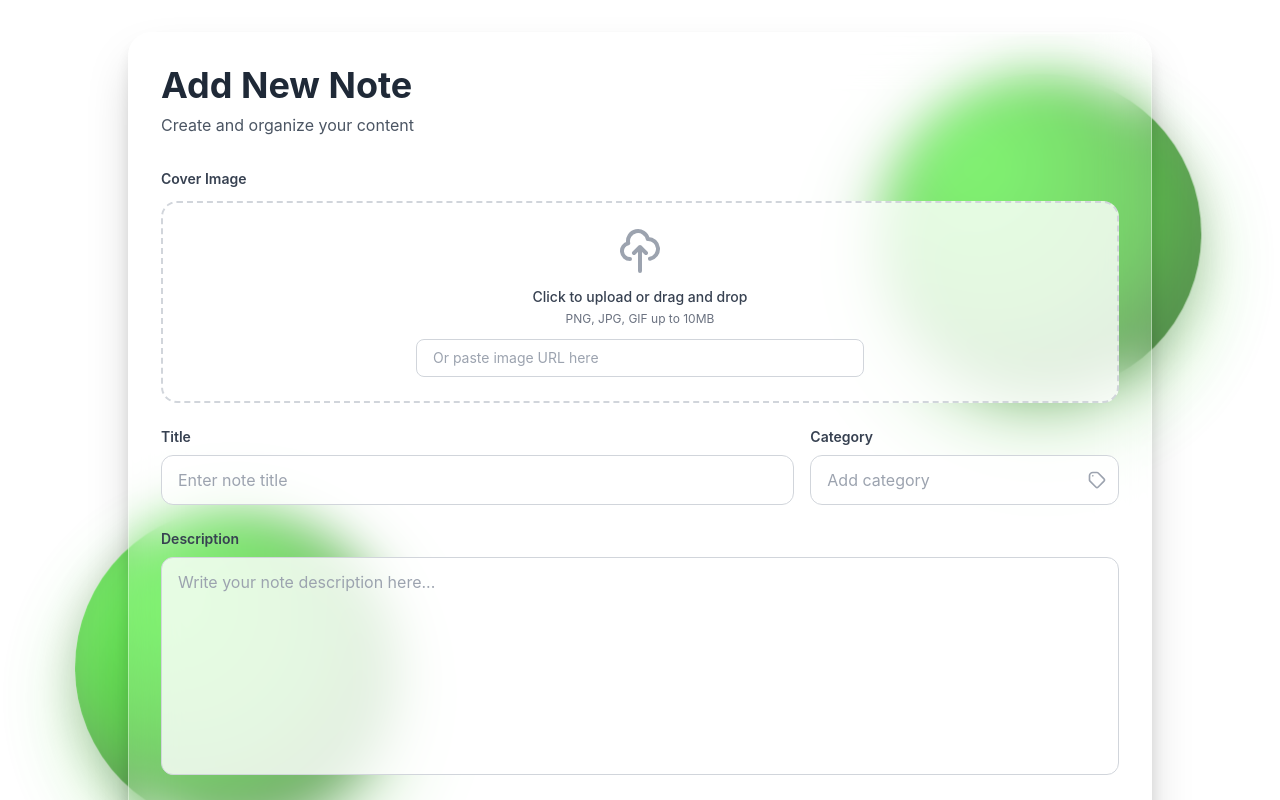
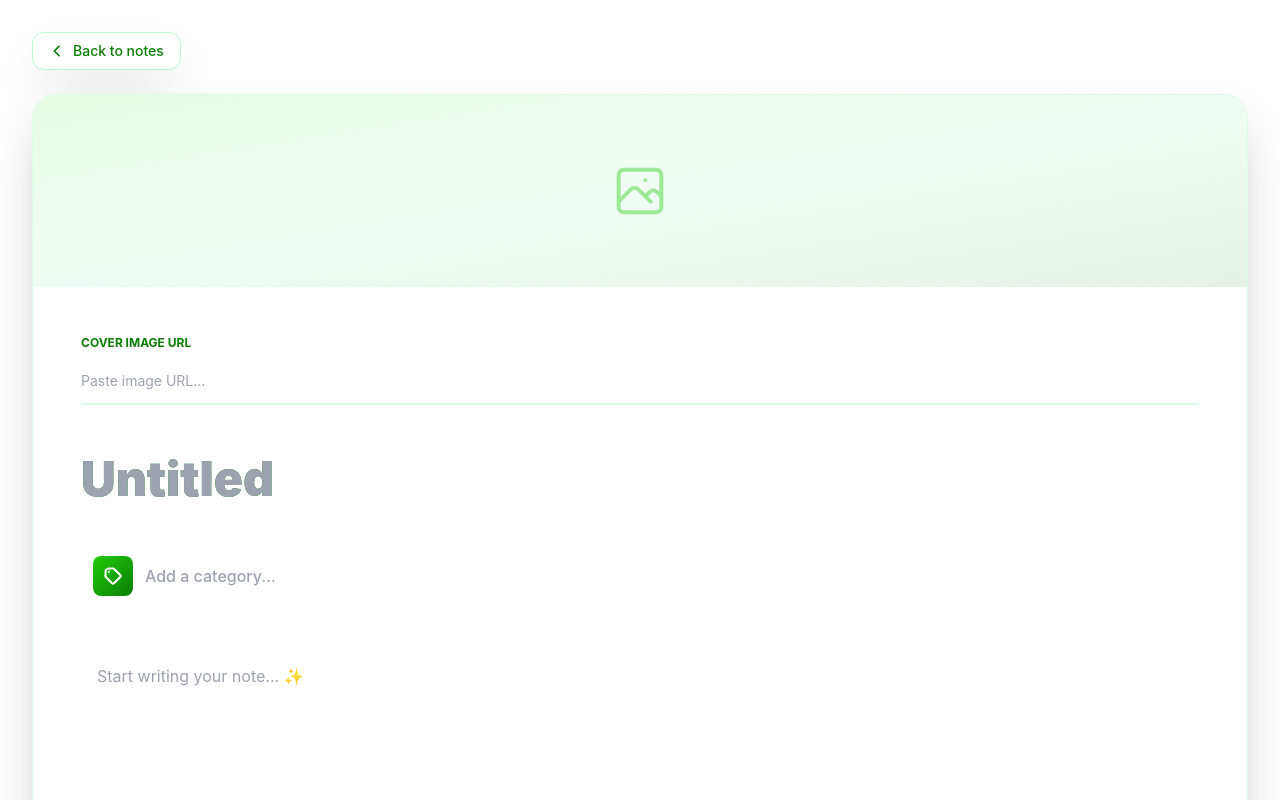
Before and after one commit to dulmini11/NotesApp, a React (Create React App) app in the folder client/: page /add in a window 1280 px wide. Shown: the top 800 px of the page. Built offline with nearby package versions, Linux system fonts and the light colour scheme.

Commit message:
feat(client): redesign add note page UI

```diff
--- a/client/src/pages/add.jsx
+++ b/client/src/pages/add.jsx
@@ -1,6 +1,6 @@
-import React, { useState } from 'react';
+import React, { useState } from "react";
+import { useNavigate } from "react-router-dom";
 import axios from "axios";
-import { useNavigate } from 'react-router-dom';
 
 const Add = () => {
   const [book, setBook] = useState({
@@ -13,186 +13,143 @@ const Add = () => {
   const navigate = useNavigate();
 
   const handleChange = (e) => {
-    setBook(prev => ({ ...prev, [e.target.name]: e.target.value }));
+    setBook((prev) => ({ ...prev, [e.target.name]: e.target.value }));
   };
 
   const handleClick = async (e) => {
     e.preventDefault();
     try {
       await axios.post("http://localhost:8800/note", book);
-      navigate("/");
+      navigate("/allnotes");
     } catch (err) {
       console.log(err);
     }
   };
 
-  console.log(book);
+  return (
+    <div className="min-h-screen bg-white p-4 md:p-8">
+      <div className="relative z-10 max-w-7xl mx-auto">
 
-  return (
-    <div className="min-h-screen relative overflow-hidden flex items-center justify-center p-8" style={{background: '#ffffff'}}>
-      {/* 3D Ball - Top Right with Animation */}
-      <div className="absolute top-20 right-20 w-80 h-80 rounded-full opacity-70" style={{
-        background: 'radial-gradient(circle at 30% 30%, #2ef015, #22cb0b, #1ea309, #16850a)',
-        boxShadow: 'inset -30px -30px 60px rgba(0, 0, 0, 0.3), inset 20px 20px 40px rgba(255, 255, 255, 0.1), 0 30px 80px rgba(34, 203, 11, 0.4), 0 10px 40px rgba(0, 0, 0, 0.3)',
-        animation: 'float 6s ease-in-out infinite'
-      }}></div>
-
-      {/* 3D Ball - Bottom Left with Animation */}
-      <div className="absolute bottom-20 left-20 w-80 h-80 rounded-full opacity-70" style={{
-        background: 'radial-gradient(circle at 30% 30%, #2ef015, #22cb0b, #1ea309, #16850a)',
-        boxShadow: 'inset -30px -30px 60px rgba(0, 0, 0, 0.3), inset 20px 20px 40px rgba(255, 255, 255, 0.1), 0 30px 80px rgba(34, 203, 11, 0.4), 0 10px 40px rgba(0, 0, 0, 0.3)',
-        animation: 'float 6s ease-in-out infinite 3s'
-      }}></div>
-
-      <style>{`
-        @keyframes float {
-          0%, 100% {
-            transform: translateY(0px) translateX(0px);
-          }
-          25% {
-            transform: translateY(-20px) translateX(10px);
-          }
-          50% {
-            transform: translateY(-10px) translateX(-10px);
-          }
-          75% {
-            transform: translateY(-25px) translateX(5px);
-          }
-        }
-      `}</style>
-
-      {/* Container */}
-      <div className="relative z-10 w-full max-w-5xl">
-        <div className="rounded-3xl p-8 shadow-2xl backdrop-blur-xl border border-white border-opacity-40" style={{
-          background: 'rgba(255, 255, 255, 0.15)',
-          boxShadow: '0 25px 50px -12px rgba(0, 0, 0, 0.25), 0 10px 20px -5px rgba(0, 0, 0, 0.15), inset 0 1px 0 0 rgba(255, 255, 255, 0.5)'
-        }}>
         {/* Header */}
-          <div className="mb-8">
-            <h1 className="text-4xl font-bold text-gray-800">Add New Note</h1>
-            <p className="text-gray-600 mt-2">Create and organize your content</p>
+        <div className="mb-6">
+          <button
+            onClick={() => navigate("/allnotes")}
+            className="group inline-flex items-center gap-2 px-4 py-2 text-sm font-medium text-[#0a7e04] hover:text-white bg-white hover:bg-[#22cb0b] rounded-xl shadow-2xl transition-all duration-300 border border-green-200"
+          >
+            <svg
+              className="w-4 h-4 transition-transform group-hover:-translate-x-1"
+              fill="none"
+              stroke="currentColor"
+              viewBox="0 0 24 24"
+            >
+              <path strokeLinecap="round" strokeLinejoin="round" strokeWidth={2.5} d="M15 19l-7-7 7-7" />
+            </svg>
+            Back to notes
+          </button>
         </div>
 
-          {/* Cover Image Section */}
-          <div className="mb-6">
-            <label className="block text-sm font-semibold text-gray-700 mb-3">Cover Image</label>
-            <div className="rounded-2xl p-6 border-2 border-dashed border-gray-300 hover:border-gray-400 transition-colors cursor-pointer" style={{
-              background: 'rgba(255, 255, 255, 0.8)'
-            }}>
-              <div className="flex flex-col items-center justify-center">
-                <svg className="w-12 h-12 text-gray-400 mb-3" fill="none" stroke="currentColor" viewBox="0 0 24 24">
-                  <path strokeLinecap="round" strokeLinejoin="round" strokeWidth="2" d="M7 16a4 4 0 01-.88-7.903A5 5 0 1115.9 6L16 6a5 5 0 011 9.9M15 13l-3-3m0 0l-3 3m3-3v12"></path>
+        {/* Card */}
+        <div className="bg-white/80 backdrop-blur-xl rounded-3xl shadow-2xl border border-green-100 overflow-hidden transition-all duration-500">
+
+          {/* Cover Preview */}
+          <div className="relative">
+            {book.cover ? (
+              <div className="w-full h-64 bg-gradient-to-br from-[#22cb0b]/20 to-[#0a7e04]/20">
+                <img
+                  src={book.cover}
+                  alt="Cover"
+                  className="w-full h-full object-cover"
+                  onError={(e) => (e.target.style.display = "none")}
+                />
+              </div>
+            ) : (
+              <div className="w-full h-48 bg-gradient-to-br from-[#22cb0b]/10 via-green-50 to-[#0a7e04]/10 flex items-center justify-center">
+                <svg className="w-16 h-16 text-[#22cb0b]/40" fill="none" stroke="currentColor" viewBox="0 0 24 24">
+                  <path strokeLinecap="round" strokeLinejoin="round" strokeWidth={1.5}
+                    d="M4 16l4.586-4.586a2 2 0 012.828 0L16 16m-2-2l1.586-1.586a2 2 0 012.828 0L20 14m-6-6h.01M6 20h12a2 2 0 002-2V6a2 2 0 00-2-2H6a2 2 0 00-2 2v12a2 2 0 002 2z"
+                  />
                 </svg>
-                <p className="text-sm font-medium text-gray-700 mb-1">Click to upload or drag and drop</p>
-                <p className="text-xs text-gray-500 mb-3">PNG, JPG, GIF up to 10MB</p>
+              </div>
+            )}
+          </div>
+
+          {/* Content */}
+          <div className="p-8 md:p-12">
+
+            {/* Cover URL */}
+            <div className="mb-8">
+              <div className="text-xs font-bold text-[#0a7e04] mb-2">COVER IMAGE URL</div>
               <input
                 type="text"
-                  placeholder="Or paste image URL here"
+                name="cover"
+                value={book.cover}
                 onChange={handleChange}
-                  name="cover"
-                  className="w-full max-w-md px-4 py-2 rounded-lg border border-gray-300 outline-none text-sm text-gray-700 placeholder-gray-400" style={{
-                    background: 'rgba(255, 255, 255, 0.9)'
-                  }}
-                />
-              </div>
-            </div>
-          </div>
-
-          {/* Title and Category Row */}
-          <div className="grid grid-cols-1 md:grid-cols-3 gap-4 mb-6">
-            <div className="md:col-span-2">
-              <label className="block text-sm font-semibold text-gray-700 mb-2">Title</label>
-              <input
-                type="text"
-                placeholder="Enter note title"
-                onChange={handleChange}
-                name="title"
-                className="w-full px-4 py-3 rounded-xl border border-gray-300 outline-none text-gray-800 placeholder-gray-400 transition-all" style={{
-                  background: 'rgba(255, 255, 255, 0.8)'
-                }}
-                onFocus={(e) => {
-                  e.target.style.boxShadow = '0 0 0 3px rgba(34, 203, 11, 0.2)';
-                  e.target.style.borderColor = '#22cb0b';
-                }}
-                onBlur={(e) => {
-                  e.target.style.boxShadow = 'none';
-                  e.target.style.borderColor = '#d1d5db';
-                }}
+                placeholder="Paste image URL..."
+                className="w-full px-0 py-3 text-sm border-0 border-b-2 border-green-100 focus:border-[#22cb0b] outline-none bg-transparent"
               />
             </div>
 
-            <div>
-              <label className="block text-sm font-semibold text-gray-700 mb-2">Category</label>
-              <div className="relative">
+            {/* Title */}
+            <div className="mb-6">
               <input
                 type="text"
-                  placeholder="Add category"
+                name="title"
+                value={book.title}
                 onChange={handleChange}
-                  name="category"
-                  className="w-full px-4 py-3 rounded-xl border border-gray-300 outline-none text-gray-800 placeholder-gray-400 transition-all" style={{
-                    background: 'rgba(255, 255, 255, 0.8)'
-                  }}
-                  onFocus={(e) => {
-                    e.target.style.boxShadow = '0 0 0 3px rgba(34, 203, 11, 0.2)';
-                    e.target.style.borderColor = '#22cb0b';
-                  }}
-                  onBlur={(e) => {
-                    e.target.style.boxShadow = 'none';
-                    e.target.style.borderColor = '#d1d5db';
-                  }}
+                placeholder="Untitled"
+                className="w-full px-0 py-3 text-4xl md:text-5xl font-black text-transparent bg-clip-text bg-gradient-to-r from-[#0a7e04] to-[#22cb0b] border-0 outline-none bg-transparent"
+                style={{ caretColor: "#22cb0b" }}
               />
-                <div className="absolute right-3 top-1/2 transform -translate-y-1/2">
-                  <svg className="w-5 h-5 text-gray-400" fill="none" stroke="currentColor" viewBox="0 0 24 24">
-                    <path strokeLinecap="round" strokeLinejoin="round" strokeWidth="2" d="M7 7h.01M7 3h5c.512 0 1.024.195 1.414.586l7 7a2 2 0 010 2.828l-7 7a2 2 0 01-2.828 0l-7-7A1.994 1.994 0 013 12V7a4 4 0 014-4z"></path>
+            </div>
+
+            {/* Category */}
+            <div className="mb-8 flex items-center gap-3 p-3 rounded-xl hover:bg-green-50 transition-all">
+              <div className="w-10 h-10 flex items-center justify-center rounded-lg bg-gradient-to-br from-[#22cb0b] to-[#0a7e04]">
+                <svg className="w-5 h-5 text-white" fill="none" stroke="currentColor" viewBox="0 0 24 24">
+                  <path strokeLinecap="round" strokeLinejoin="round" strokeWidth={2.5}
+                    d="M7 7h.01M7 3h5c.512 0 1.024.195 1.414.586l7 7a2 2 0 010 2.828l-7 7a2 2 0 01-2.828 0l-7-7A1.994 1.994 0 013 12V7a4 4 0 014-4z"
+                  />
                 </svg>
               </div>
-              </div>
-            </div>
+              <input
+                type="text"
+                name="category"
+                value={book.category}
+                onChange={handleChange}
+                placeholder="Add a category..."
+                className="flex-1 px-0 py-2 text-base font-medium border-0 outline-none bg-transparent"
+              />
             </div>
 
             {/* Description */}
-          <div className="mb-6">
-            <label className="block text-sm font-semibold text-gray-700 mb-2">Description</label>
+            <div className="mb-8 p-4 rounded-xl hover:bg-green-50 transition-all">
               <textarea
-              rows="8"
-              placeholder="Write your note description here..."
+                rows="10"
+                name="desc"
+                value={book.desc}
                 onChange={handleChange}
-              name="desc"
-              className="w-full px-4 py-3 rounded-xl border border-gray-300 outline-none text-gray-800 placeholder-gray-400 resize-none transition-all" style={{
-                background: 'rgba(255, 255, 255, 0.8)'
-              }}
-              onFocus={(e) => {
-                e.target.style.boxShadow = '0 0 0 3px rgba(34, 203, 11, 0.2)';
-                e.target.style.borderColor = '#22cb0b';
-              }}
-              onBlur={(e) => {
-                e.target.style.boxShadow = 'none';
-                e.target.style.borderColor = '#d1d5db';
-              }}
+                placeholder="Start writing your note... ✨"
+                className="w-full px-0 py-2 border-0 outline-none resize-none bg-transparent"
               />
             </div>
 
-          {/* Action Buttons */}
-          <div className="flex gap-3 justify-end">
+            {/* Actions */}
+            <div className="flex justify-end gap-3 pt-6 border-t border-green-100">
               <button
-              onClick={() => navigate("/")}
-              className="px-6 py-3 rounded-xl font-semibold text-gray-700 transition-all hover:shadow-lg" style={{
-                background: 'rgba(255, 255, 255, 0.8)',
-                border: '1px solid #d1d5db'
-              }}
-              onMouseEnter={(e) => e.target.style.background = 'rgba(243, 244, 246, 1)'}
-              onMouseLeave={(e) => e.target.style.background = 'rgba(255, 255, 255, 0.8)'}
+                onClick={() => navigate("/allnotes")}
+                className="px-6 py-3 font-semibold text-[#0a7e04] border-2 border-green-100 rounded-xl hover:bg-green-50 transition"
               >
                 Cancel
               </button>
+
               <button
                 onClick={handleClick}
-              className="px-8 py-3 rounded-xl font-semibold transition-all transform hover:scale-105 hover:shadow-2xl text-white" style={{
-                background: '#22cb0b'
-              }}
+                className="px-8 py-3 font-bold text-white bg-gradient-to-r from-[#22cb0b] to-[#0a7e04] rounded-xl shadow-lg hover:shadow-xl transition"
               >
                 Add Note
               </button>
+            </div>
+
           </div>
         </div>
       </div>
```
Lines whose indentation alone changed are shown as unchanged.
